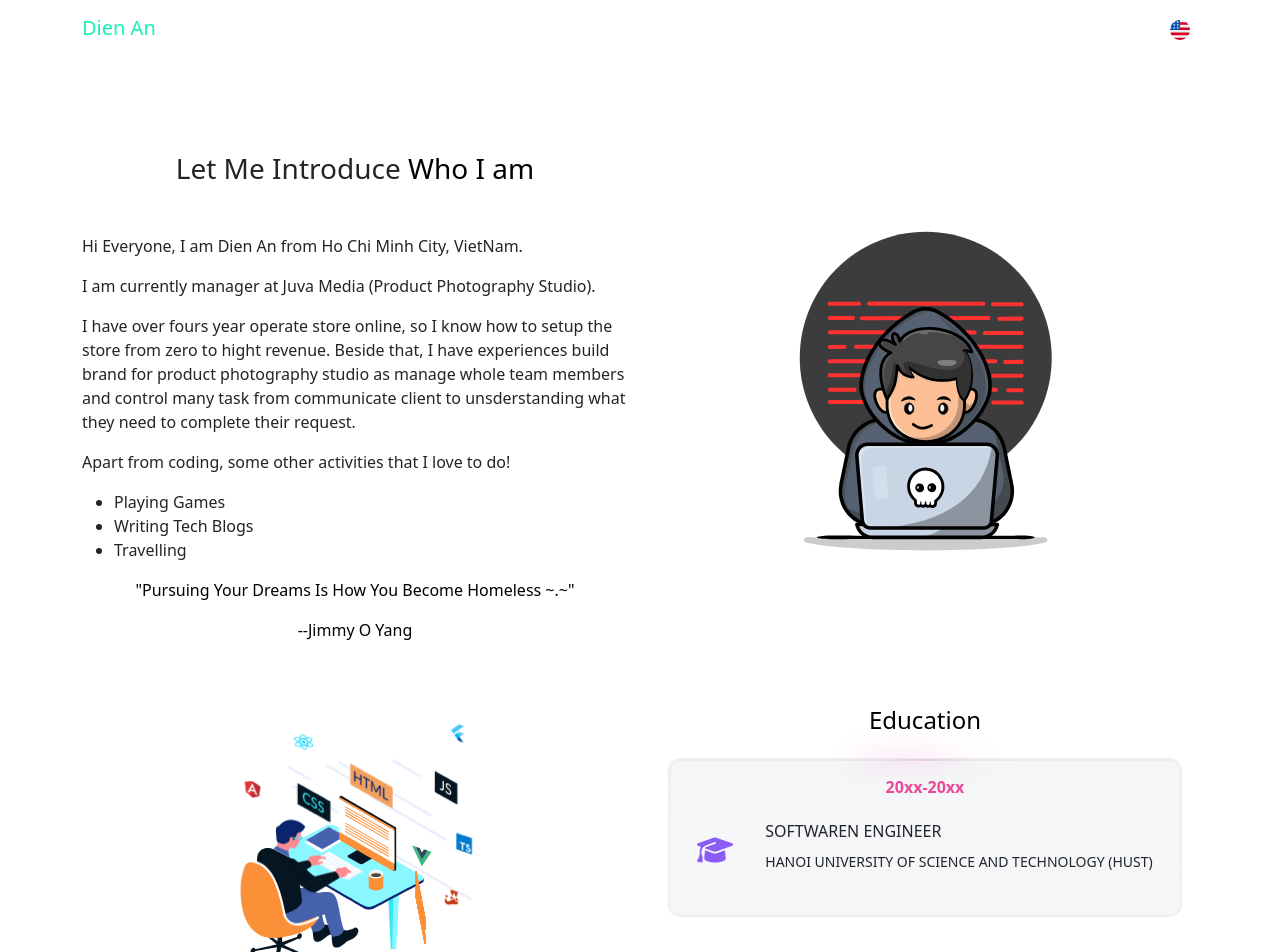
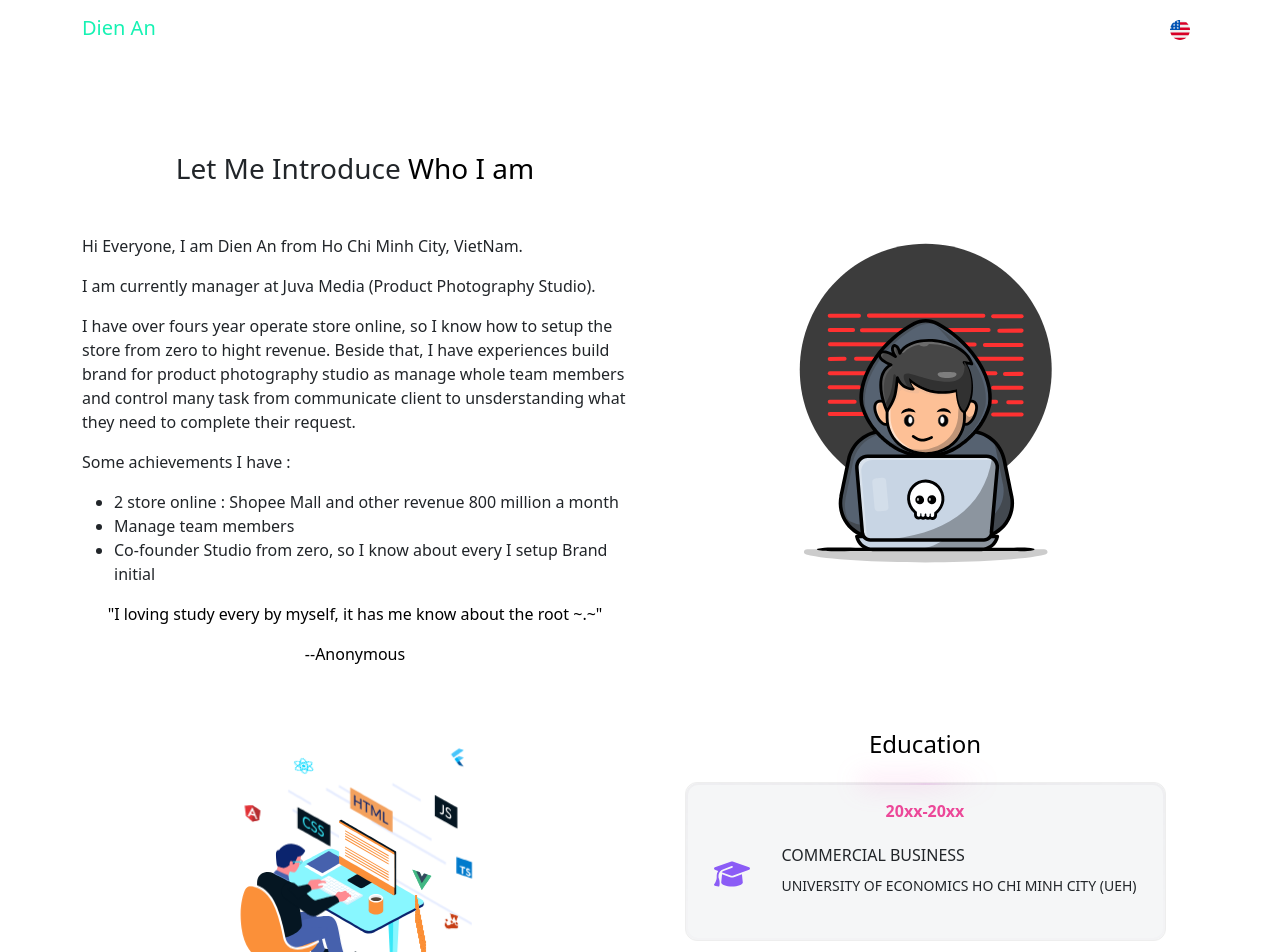
Before and after one commit to leehoang1202/anhoangdien, a React (Vite) app: page /about in a window 1280 px wide. Shown: the top 952 px of the page. Built offline with nearby package versions, Linux system fonts and the light colour scheme.

Commit message:
Update index.tsx

```diff
--- a/src/components/sections/about/index.tsx
+++ b/src/components/sections/about/index.tsx
@@ -30,18 +30,20 @@ const About = () => {
                         </div>
                     </div>
                     <div>
-                        <p>Apart from coding, some other activities that I love to do!
+                        <p>Some achievements I have :
 
                         </p>
                         <ul>
-                            <li>Playing Games</li>
-                            <li>Writing Tech Blogs</li>
-                            <li>Travelling</li>
+                            <li>2 store online : Shopee Mall and other revenue 800 million a
+                month</li>
+                            <li>Manage team members</li>
+                            <li>Co-founder Studio from zero, so I know about every I setup Brand
+                initial</li>
                         </ul>
                     </div>
                     <div>
-                        <p className="text-center brand-red">"Pursuing Your Dreams Is How You Become Homeless ~.~"</p>
-                        <p className="text-center brand-red">--Jimmy O Yang</p>
+                        <p className="text-center brand-red">"I loving study every by myself, it has me know about the root ~.~"</p>
+                        <p className="text-center brand-red">--Anonymous</p>
                     </div>
                 </Col >
                 <Col md={6} xs={12} className="d-flex align-items-center justify-content-center">
@@ -77,8 +79,8 @@ const About = () => {
                                                 <FaGraduationCap size={36} />
                                             </div>
                                             <div className="info">
-                                                <p className="title">Softwaren Engineer</p>
-                                                <p className="company">Hanoi University of Science and Technology (HUST)</p>
+                                                <p className="title">Commercial Business</p>
+                                                <p className="company">University of Economics Ho Chi Minh City (UEH)</p>
                                             </div>
                                         </div>
                                     </div>
@@ -97,7 +99,6 @@ const About = () => {
                         youtube={APP_DATA.YOUTUBE_URL}
                         facebook={APP_DATA.FACEBOOK_URL}
                         tiktok={APP_DATA.TIKTOK_URL}
-                        udemy={APP_DATA.UDEMY_URL}
                     />
                 </Col >
                 <Col md={6} xs={12} className="d-flex flex-column align-items-center justify-content-center">
```
